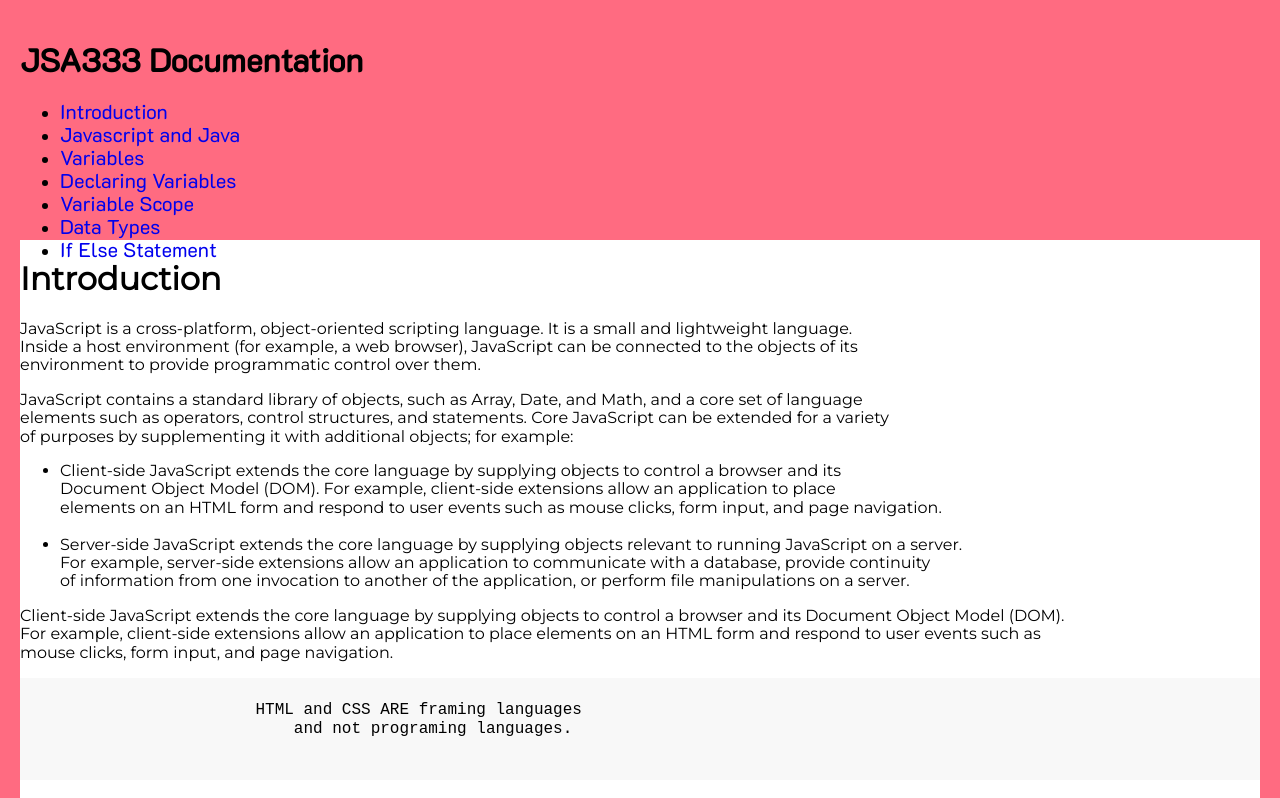
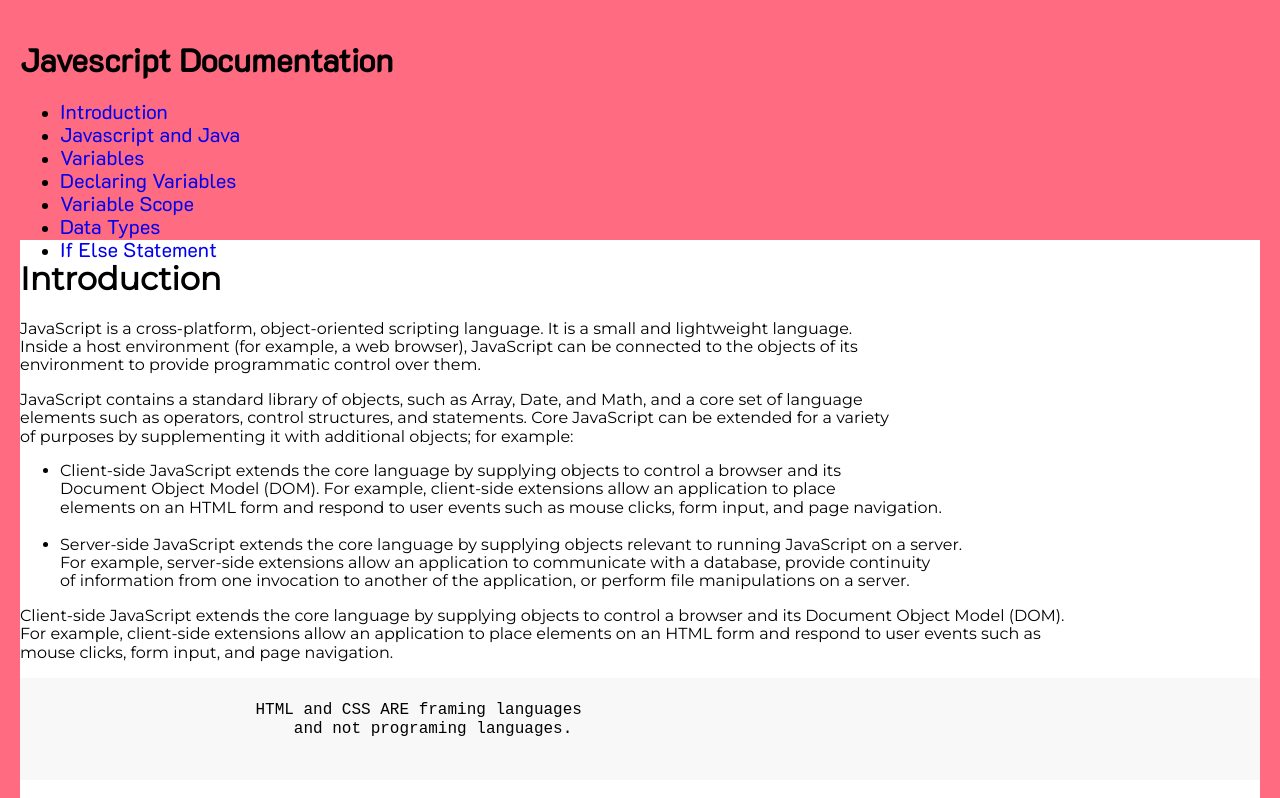
Before and after one commit to illi-507/HTML_Build-A-Document-Page, a plain HTML site: page index.html in a window 1280 px wide. Shown: the top 798 px of the page. Drawn offline with nearby package versions, Linux system fonts and the light colour scheme.

Commit message:
final commit

```diff
--- a/index.html
+++ b/index.html
@@ -17,7 +17,7 @@
     <body>
         <nav id="navbar">
             <header>
-                <h1 id = "header">JSA333 Documentation</h1>
+                <h1 id = "header">Javescript Documentation</h1>
             </header>
             <ul>
                 <li> <a href="#introduction" class="nav-link">Introduction</a></li>
```
